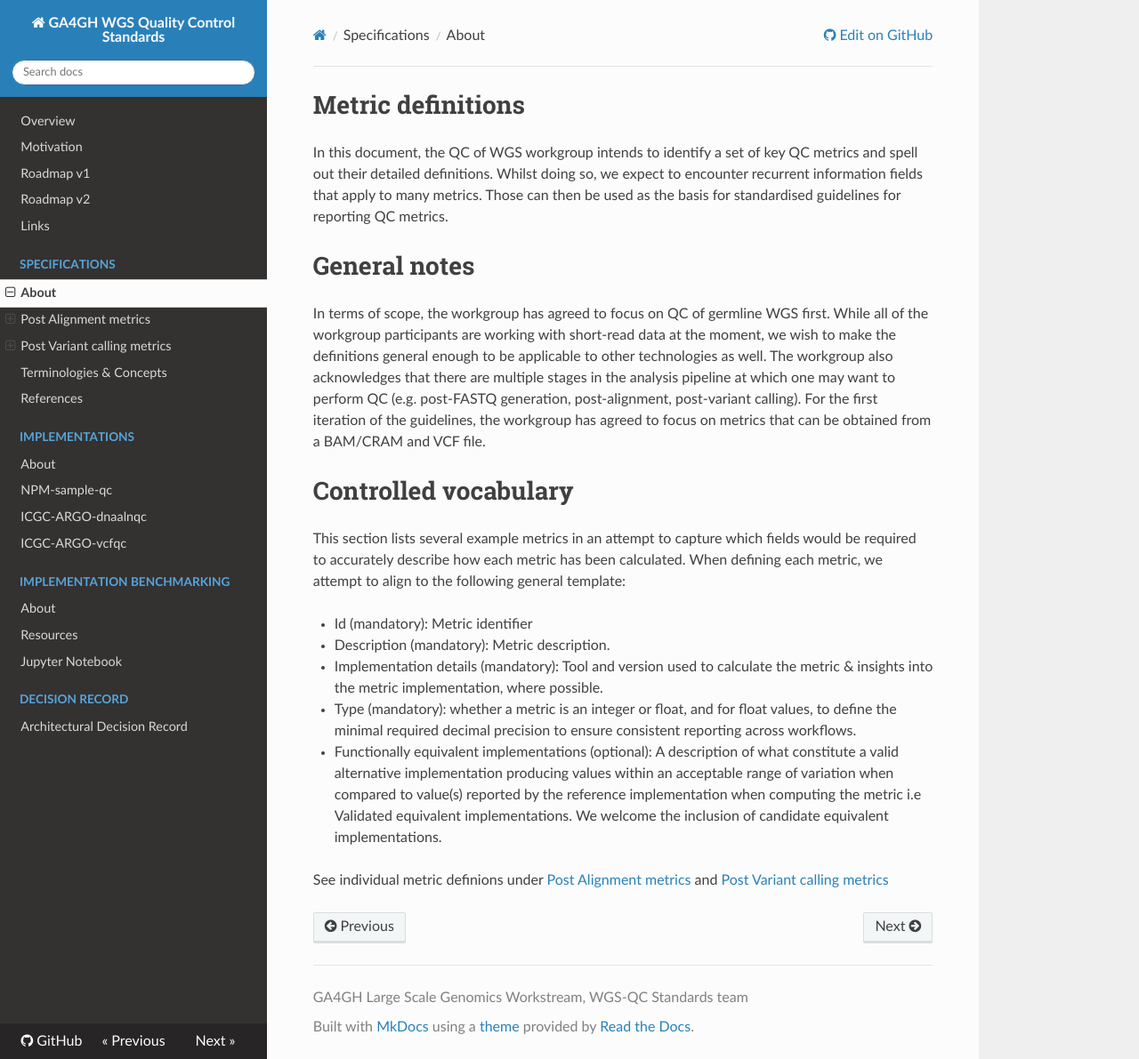
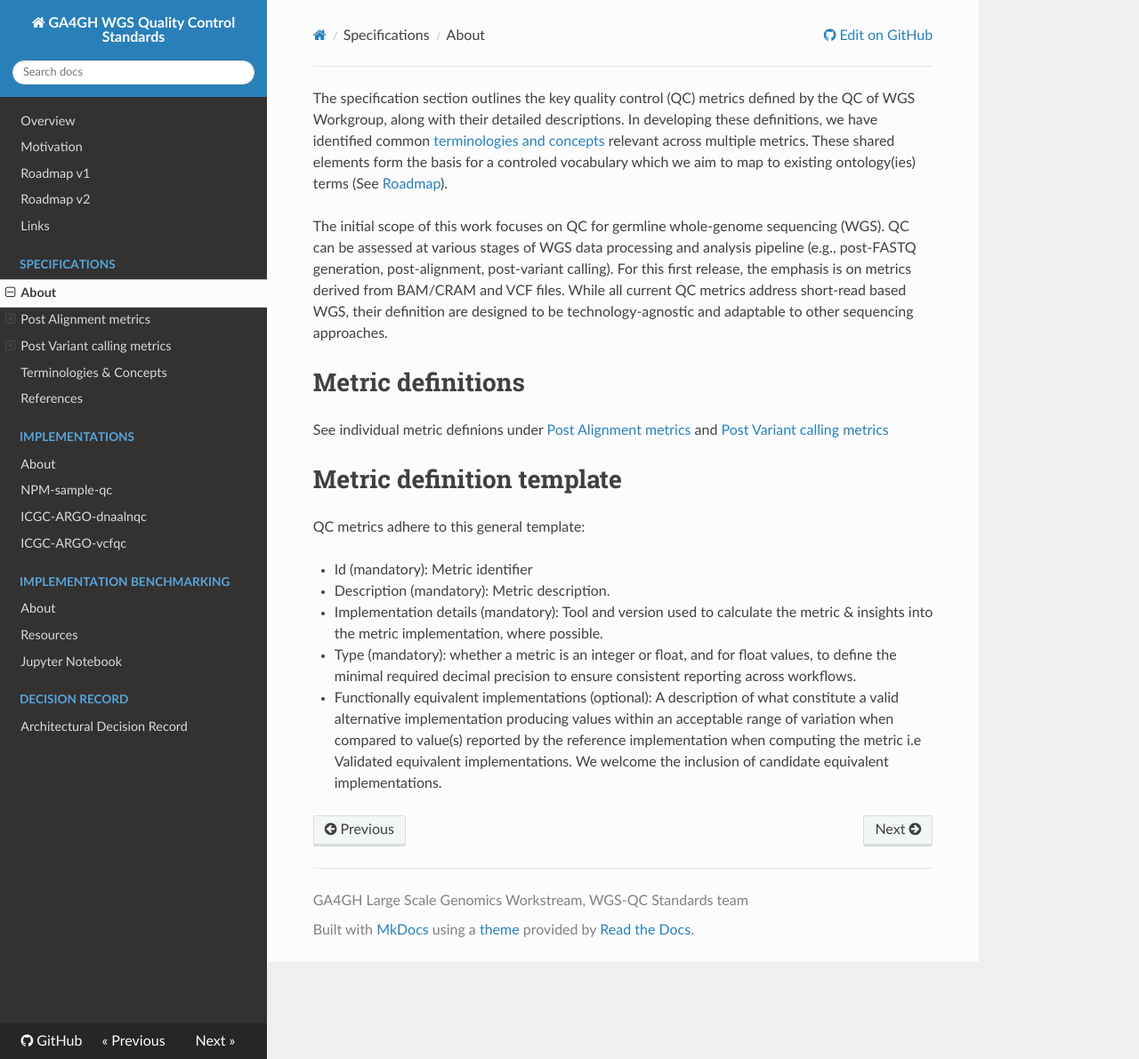
Before and after one commit to ga4gh/quality-control-wgs, an MkDocs documentation site: the page built from docs/metrics_definitions/README.md, in a window 1280 px wide and 1191 px high. Shown: the whole window at 89% size. Built offline with MkDocs 1.6.1, drawn with Linux system fonts in a browser that asks for light colours; nearby versions of some CDN libraries.

Commit message:
update readme and roadmap-v2 to include alt ref genome and ontoloy

```diff
--- a/docs/metrics_definitions/README.md
+++ b/docs/metrics_definitions/README.md
@@ -1,19 +1,19 @@
+
+The specification section outlines the key quality control (QC) metrics defined by the QC of WGS Workgroup, along with their detailed descriptions. In developing these definitions, we have identified common [terminologies and concepts](terminologies.md) relevant across multiple metrics. These shared elements form the basis for a controled vocabulary which we aim to map to existing ontology(ies) terms (See [Roadmap](roadmap_v2.md)).
+
+The initial scope of this work focuses on QC for germline whole-genome sequencing (WGS).
+QC can be assessed at various stages of WGS data processing and analysis pipeline (e.g., post-FASTQ generation, post-alignment, post-variant calling). For this first release, the emphasis is on metrics derived from BAM/CRAM and VCF files. While all current QC metrics address short-read based WGS, their definition are designed to be technology-agnostic and adaptable to other sequencing approaches.
+
 # Metric definitions
 
-In this document, the QC of WGS workgroup intends to identify a set of key QC metrics and spell out their detailed definitions. Whilst doing so, we expect to encounter recurrent information fields that apply to many metrics. Those can then be used as the basis for standardised guidelines for reporting QC metrics.
+See individual metric definions under [Post Alignment metrics](https://ga4gh.github.io/quality-control-wgs/metrics_definitions/) and [Post Variant calling metrics](https://ga4gh.github.io/quality-control-wgs/metrics_definitions/)
 
-# General notes
+# Metric definition template
 
-In terms of scope, the workgroup has agreed to focus on QC of germline WGS first. While all of the workgroup participants are working with short-read data at the moment, we wish to make the definitions general enough to be applicable to other technologies as well. The workgroup also acknowledges that there are multiple stages in the analysis pipeline at which one may want to perform QC (e.g. post-FASTQ generation, post-alignment, post-variant calling). For the first iteration of the guidelines, the workgroup has agreed to focus on metrics that can be obtained from a BAM/CRAM and VCF file.
-
-# Controlled vocabulary
-
-This section lists several example metrics in an attempt to capture which fields would be required to accurately describe how each metric has been calculated. When defining each metric, we attempt to align to the following general template:
+QC metrics adhere to this general template:
 
 - Id (mandatory): Metric identifier
 - Description (mandatory): Metric description.
 - Implementation details (mandatory): Tool and version used to calculate the metric & insights into the metric implementation, where possible.
 - Type (mandatory): whether a metric is an integer or float, and for float values, to define the minimal required decimal precision to ensure consistent reporting across workflows.
 - Functionally equivalent implementations (optional): A description of what constitute a valid alternative implementation producing values within an acceptable range of variation when compared to value(s) reported by the reference implementation when computing the metric i.e Validated equivalent implementations. We welcome the inclusion of candidate equivalent implementations.
-
-See individual metric definions under [Post Alignment metrics](https://ga4gh.github.io/quality-control-wgs/metrics_definitions/) and [Post Variant calling metrics](https://ga4gh.github.io/quality-control-wgs/metrics_definitions/)
```
Also changed, not shown: docs/links.md (+1 -0 lines), docs/roadmap_v2.md (+6 -5 lines).
